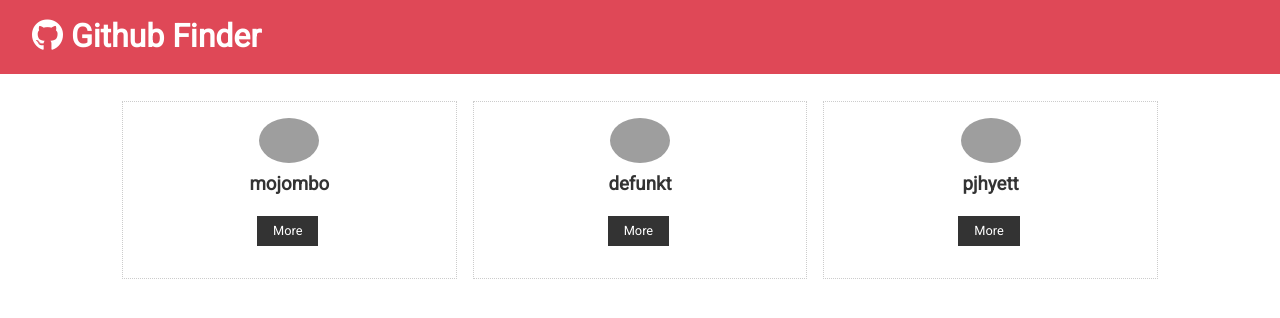
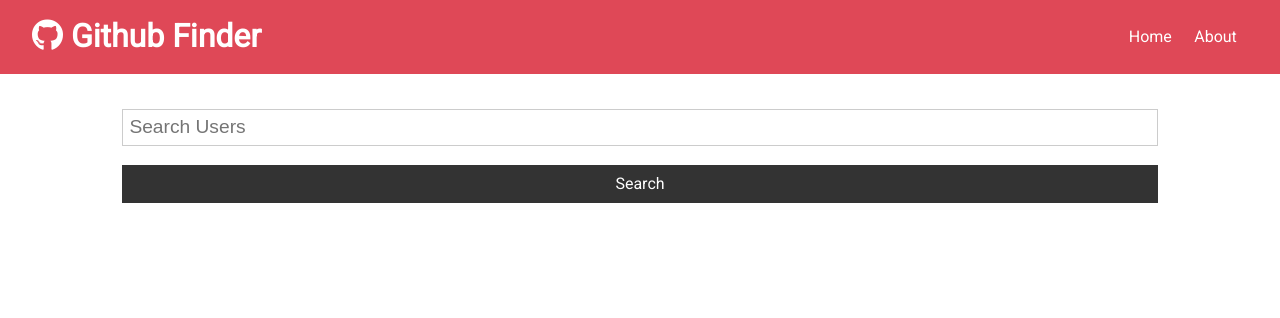
Before and after one commit to letsdodatascience/github-finder, a React (Create React App) app: page / in a window 1280 px wide. Shown: the top 318 px of the page. Built offline with nearby package versions, Linux system fonts and the light colour scheme; grey boxes are pictures that could not be loaded.

Commit message:
Gihub finder function app built with class based components

```diff
--- a/package.json
+++ b/package.json
@@ -9,6 +9,7 @@
     "axios": "^0.19.2",
     "react": "^16.12.0",
     "react-dom": "^16.12.0",
+    "react-router-dom": "^5.1.2",
     "react-scripts": "3.3.1"
   },
   "scripts": {
--- a/src/App.js
+++ b/src/App.js
@@ -1,19 +1,109 @@
-import React, { Component } from 'react';
+import React, { Component, Fragment } from 'react';
+import { BrowserRouter as Router, Switch, Route } from 'react-router-dom';
+import axios from 'axios';
 
 import NavBar from './components/layouts/NavBar';
 import Users from './components/users/Users';
+import Search from './components/users/Search';
+import Alert from './components/layouts/Alert';
+import About from './components/pages/About';
+import User from './components/users/User';
 
 import './App.css';
 
 class App extends Component {
+  state = {
+    users: [],
+    user: {},
+    repos: [],
+    loading: false,
+    alert: null
+  };
+
+  // search Github Users
+  searchUsers = async text => {
+    this.setState({ loading: true });
+    const users = await axios.get(
+      `https://api.github.com/search/users?q=${text}&client_id=${process.env.REACT_APP_GITHUB_CLIENT_ID}&client_secret=${process.env.REACT_APP_GITHUB_CLIENT_SECRET}`
+    );
+    this.setState({ users: users.data.items, loading: false });
+  };
+
+  // get user information from Github API
+  getUser = async username => {
+    console.log('Searching for:', username);
+    this.setState({ loading: true });
+    const res = await axios.get(
+      `https://api.github.com/users/${username}?client_id=${process.env.REACT_APP_GITHUB_CLIENT_ID}&client_secret=${process.env.REACT_APP_GITHUB_CLIENT_SECRET}`
+    );
+    this.setState({ user: res.data, loading: false });
+  };
+
+  // get top 5 repos of a user
+  getUserRepos = async username => {
+    console.log('Getting Repos for:', username);
+    this.setState({ loading: true });
+    const res = await axios.get(
+      `https://api.github.com/users/${username}/repos?per_page=5&sort=created:asc&client_id=${process.env.REACT_APP_GITHUB_CLIENT_ID}&client_secret=${process.env.REACT_APP_GITHUB_CLIENT_SECRET}`
+    );
+    this.setState({ repos: res.data, loading: false });
+  };
+
+  // clear users from state
+  clearUsers = () => {
+    this.setState({ users: [], loading: false });
+  };
+
+  setAlert = (message, type) => {
+    this.setState({ alert: { msg: message, type: type } });
+
+    setTimeout(() => this.setState({ alert: null }), 3000);
+  };
+
   render() {
+    const { loading, users, user, repos, alert } = this.state;
     return (
-      <div className='App'>
-        <NavBar />
-        <div className='container'>
-          <Users />
+      <Router>
+        <div className='App'>
+          <NavBar />
+          <div className='container'>
+            <Alert alert={alert} />
+            <Switch>
+              <Route
+                exact
+                path='/'
+                render={props => (
+                  <Fragment>
+                    <Search
+                      searchUsers={this.searchUsers}
+                      clearUsers={this.clearUsers}
+                      showClear={users.length > 0 ? true : false}
+                      setAlert={this.setAlert}
+                    />
+
+                    <Users loading={loading} users={users} />
+                  </Fragment>
+                )}
+              />
+              <Route exact path='/about' component={About} />
+              <Route
+                exact
+                path='/user/:login'
+                render={props => (
+                  <User
+                    {...props}
+                    getUser={this.getUser}
+                    getUserRepos={this.getUserRepos}
+                    user={user}
+                    repos={repos}
+                    loading={loading}
+                  />
+                )}
+              />
+            </Switch>
+          </div>
         </div>
-      </div>
+      </Router>
     );
   }
 }
--- /dev/null
+++ b/src/components/layouts/Alert.js
@@ -0,0 +1,13 @@
+import React from 'react';
+
+const Alert = ({ alert }) => {
+  return (
+    alert !== null && (
+      <div className={`alert-${alert.type}`}>
+        <i className='fas fa-info-circle' /> {alert.msg}
+      </div>
+    )
+  );
+};
+
+export default Alert;
--- a/src/components/layouts/NavBar.js
+++ b/src/components/layouts/NavBar.js
@@ -1,4 +1,5 @@
 import React from 'react';
+import { Link } from 'react-router-dom';
 
 import PropTypes from 'prop-types'; // type checker for props
 
@@ -8,6 +9,14 @@ const NavBar = ({ icon, title }) => {
       <h1>
         <i className={icon}></i> {title}
       </h1>
+      <ul>
+        <li>
+          <Link to='/'>Home</Link>
+        </li>
+        <li>
+          <Link to='/about'>About</Link>
+        </li>
+      </ul>
     </div>
   );
 };
--- /dev/null
+++ b/src/components/layouts/Spinner.js
@@ -0,0 +1,17 @@
+import React, { Fragment } from 'react';
+
+import spinner from './spinner.gif'; // we can load images like this because of how webpack is setup
+
+const Spinner = () => {
+  return (
+    <Fragment>
+      <img
+        src={spinner}
+        alt='Loading.....'
+        style={{ width: '200px', margin: 'auto', display: 'block' }}
+      />
+    </Fragment>
+  );
+};
+
+export default Spinner;
--- /dev/null
+++ b/src/components/pages/About.js
@@ -0,0 +1,13 @@
+import React, { Fragment } from 'react';
+
+const About = () => {
+  return (
+    <Fragment>
+      <h1> About this App</h1>
+      <p>App to search Github users</p>
+      <p>Version: 1.0.0</p>
+    </Fragment>
+  );
+};
+
+export default About;
--- /dev/null
+++ b/src/components/users/Search.js
@@ -0,0 +1,55 @@
+import React, { Component } from 'react';
+import PropTypes from 'prop-types';
+
+class Search extends Component {
+  state = {
+    text: ''
+  };
+
+  static propTypes = {
+    searchUsers: PropTypes.func.isRequired,
+    clearUsers: PropTypes.func.isRequired,
+    setAlert: PropTypes.func.isRequired
+  };
+
+  onChange = e => this.setState({ [e.target.name]: e.target.value });
+
+  onSubmit = e => {
+    e.preventDefault();
+    if (this.state.text === '') {
+      this.props.setAlert('Please enter something to search', 'light');
+    } else {
+      this.props.searchUsers(this.state.text);
+      this.setState({ text: '' });
+    }
+  };
+
+  render() {
+    const { showClear, clearUsers } = this.props;
+    return (
+      <div>
+        <form onSubmit={this.onSubmit} className='form'>
+          <input
+            type='text'
+            name='text'
+            placeholder='Search Users'
+            value={this.state.text}
+            onChange={this.onChange}
+          />
+          <input
+            type='submit'
+            value='Search'
+            className='btn btn-dark btn-block'
+          />
+        </form>
+        {showClear && (
+          <button className='btn btn-dark btn-block' onClick={clearUsers}>
+            Clear
+          </button>
+        )}
+      </div>
+    );
+  }
+}
+
+export default Search;
--- /dev/null
+++ b/src/components/users/User.js
@@ -0,0 +1,112 @@
+import React, { Component, Fragment } from 'react';
+import PropTypes from 'prop-types';
+import Spinner from '../layouts/Spinner';
+import Repos from './Repos';
+import { Link } from 'react-router-dom';
+
+class User extends Component {
+  componentDidMount() {
+    this.props.getUser(this.props.match.params.login);
+    this.props.getUserRepos(this.props.match.params.login);
+  }
+
+  static propTypes = {
+    loading: PropTypes.bool.isRequired,
+    user: PropTypes.object.isRequired,
+    repos: PropTypes.array.isRequired,
+    getUser: PropTypes.func.isRequired,
+    getUserRepos: PropTypes.func.isRequired
+  };
+
+  render() {
+    const {
+      name,
+      avatar_url,
+      location,
+      bio,
+      blog,
+      login,
+      html_url,
+      company,
+      followers,
+      following,
+      public_repos,
+      public_gists,
+      hireable
+    } = this.props.user;
+
+    const { loading, repos } = this.props;
+    console.log(loading);
+
+    if (loading) return <Spinner />;
+
+    return (
+      <Fragment>
+        <Link to='/' className='btn btn-light'>
+          Back to Search
+        </Link>
+        Hireable:{' '}
+        {hireable ? (
+          <i className='fas fa-check text-success' />
+        ) : (
+          <i className='fas fa-times-circle text-danger' />
+        )}
+        <div className='card grid-2'>
+          <div className='all-center'>
+            <img
+              src={avatar_url}
+              alt=''
+              className='round-img'
+              style={{ width: '150px' }}
+            />
+            <h1>{name}</h1>
+            <p>Location: {location}</p>
+          </div>
+          <div>
+            {bio && (
+              <Fragment>
+                <h3>Bio</h3>
+                <p>{bio}</p>
+              </Fragment>
+            )}
+            <a href={html_url} className='btn btn-dark my-1'>
+              Visit Github Profile
+            </a>
+            <ul>
+              <li>
+                {login && (
+                  <Fragment>
+                    <strong>Username: </strong> {login}
+                  </Fragment>
+                )}
+              </li>
+              <li>
+                {company && (
+                  <Fragment>
+                    <strong>Company: </strong> {company}
+                  </Fragment>
+                )}
+              </li>
+              <li>
+                {blog && (
+                  <Fragment>
+                    <strong>Website: </strong> {blog}
+                  </Fragment>
+                )}
+              </li>
+            </ul>
+          </div>
+        </div>
+        <div className='card text-center'>
+          <div className='badge badge-primary'>Followers: {followers}</div>
+          <div className='badge badge-success'>Following: {following}</div>
+          <div className='badge badge-light'>Public Repos: {public_repos}</div>
+          <div className='badge badge-dark'>Public Gists: {public_gists}</div>
+        </div>
+        <Repos repos={repos} />
+      </Fragment>
+    );
+  }
+}
+
+export default User;
--- a/src/components/users/UserItem.js
+++ b/src/components/users/UserItem.js
@@ -1,5 +1,6 @@
 import React from 'react';
 import PropTypes from 'prop-types';
+import { Link } from 'react-router-dom';
 
 const UserItem = ({ user: { avatar_url, login, html_url } }) => {
   return (
@@ -11,9 +12,9 @@ const UserItem = ({ user: { avatar_url, login, html_url } }) => {
         alt=''
       />
       <h3>{login}</h3>
-      <a href={html_url} className='btn btn-dark btn-sm my-1'>
+      <Link to={`/user/${login}`} className='btn btn-dark btn-sm my-1'>
         More
-      </a>
+      </Link>
     </div>
   );
 };
--- a/src/components/users/Users.js
+++ b/src/components/users/Users.js
@@ -1,39 +1,22 @@
-import React, { Component } from 'react';
+import React from 'react';
+import PropTypes from 'prop-types';
+
 import UserItem from './UserItem';
+import Spinner from '../layouts/Spinner';
 
-export class Users extends Component {
-  state = {
-    users: [
-      {
-        id: '1',
-        login: 'mojombo',
-        avatar_url: 'https://avatars0.githubusercontent.com/u/1?v=4',
-        html_url: 'https://github.com/mojombo'
-      },
-      {
-        id: '2',
-        login: 'defunkt',
-        avatar_url: 'https://avatars0.githubusercontent.com/u/2?v=4',
-        html_url: 'https://github.com/defunkt'
-      },
-      {
-        id: '3',
-        login: 'pjhyett',
-        avatar_url: 'https://avatars0.githubusercontent.com/u/3?v=4',
-        html_url: 'https://github.com/pjhyett'
-      }
-    ]
-  };
-  render() {
+const Users = ({ users, loading }) => {
+  if (loading) {
+    return <Spinner />;
+  } else {
     return (
       <div style={userStyle}>
-        {this.state.users.map(user => (
+        {users.map(user => (
           <UserItem key={user.id} user={user} />
         ))}
       </div>
     );
   }
-}
+};
 
 const userStyle = {
   display: 'grid',
@@ -41,4 +24,9 @@ const userStyle = {
   gridGap: '1rem'
 };
 
+Users.propTypes = {
+  users: PropTypes.array.isRequired,
+  loading: PropTypes.bool.isRequired
+};
+
 export default Users;
```
Also changed, not shown: src/components/users/RepoItem.js (added, +18 -0 lines), src/components/users/Repos.js (added, +14 -0 lines), src/components/layouts/spinner.gif (added), 1 other file (tests, documents, lock files or other folders).
